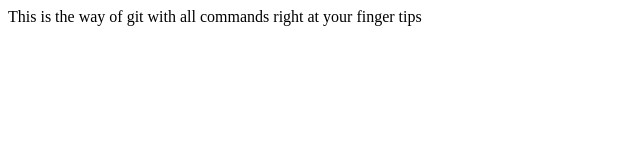
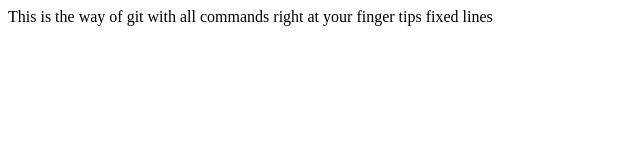
Before and after one commit to Profomedia/learn-git, a plain HTML site: page index.htm in a window 1280 px wide. Shown: the full height of the page, 0-640 px from the left. Drawn offline with Linux system fonts and the light colour scheme.

Commit message:
fixed line

```diff
--- a/index.htm
+++ b/index.htm
@@ -8,5 +8,6 @@
 <body>
     This is the way of git
     with all commands right at your finger tips
+    fixed lines
 </body>
 </html>
```
